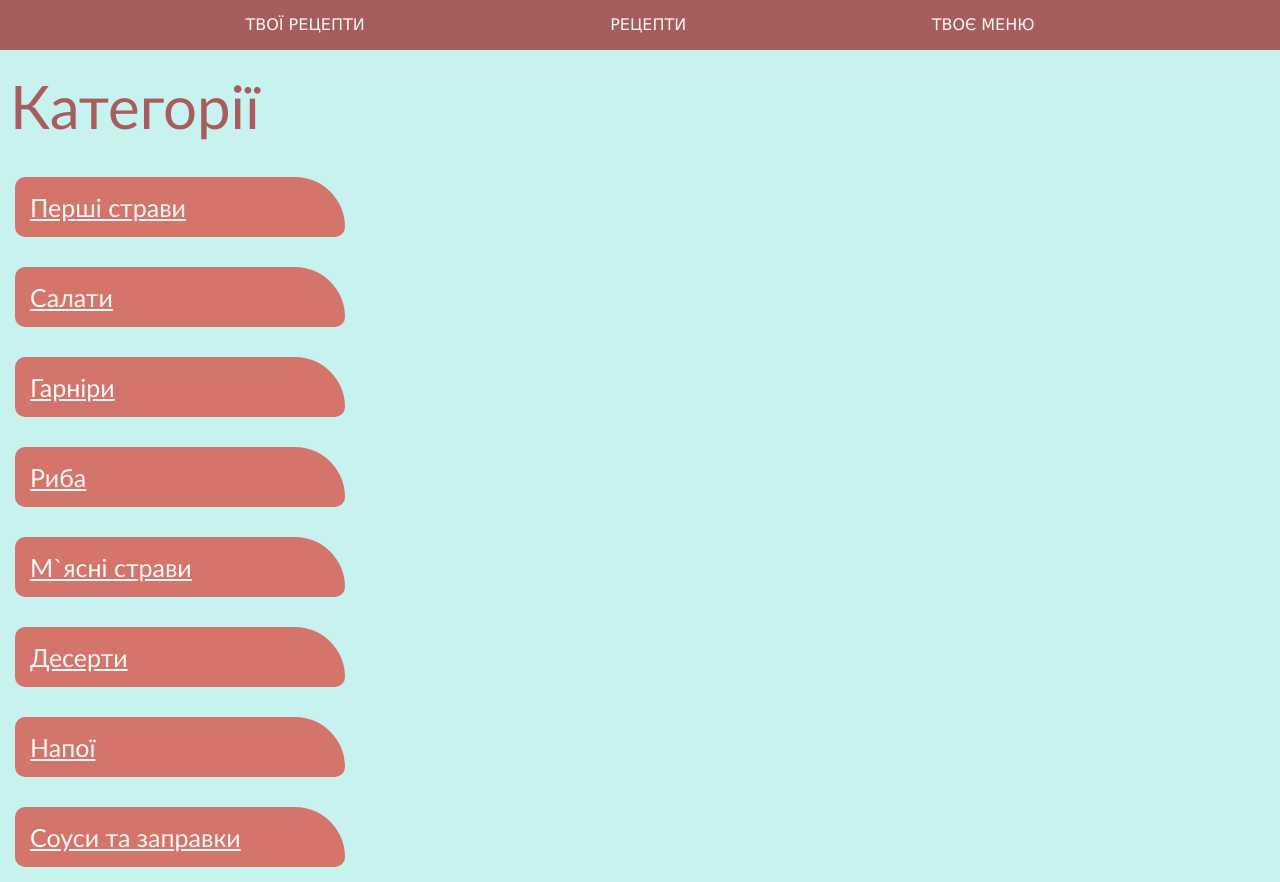
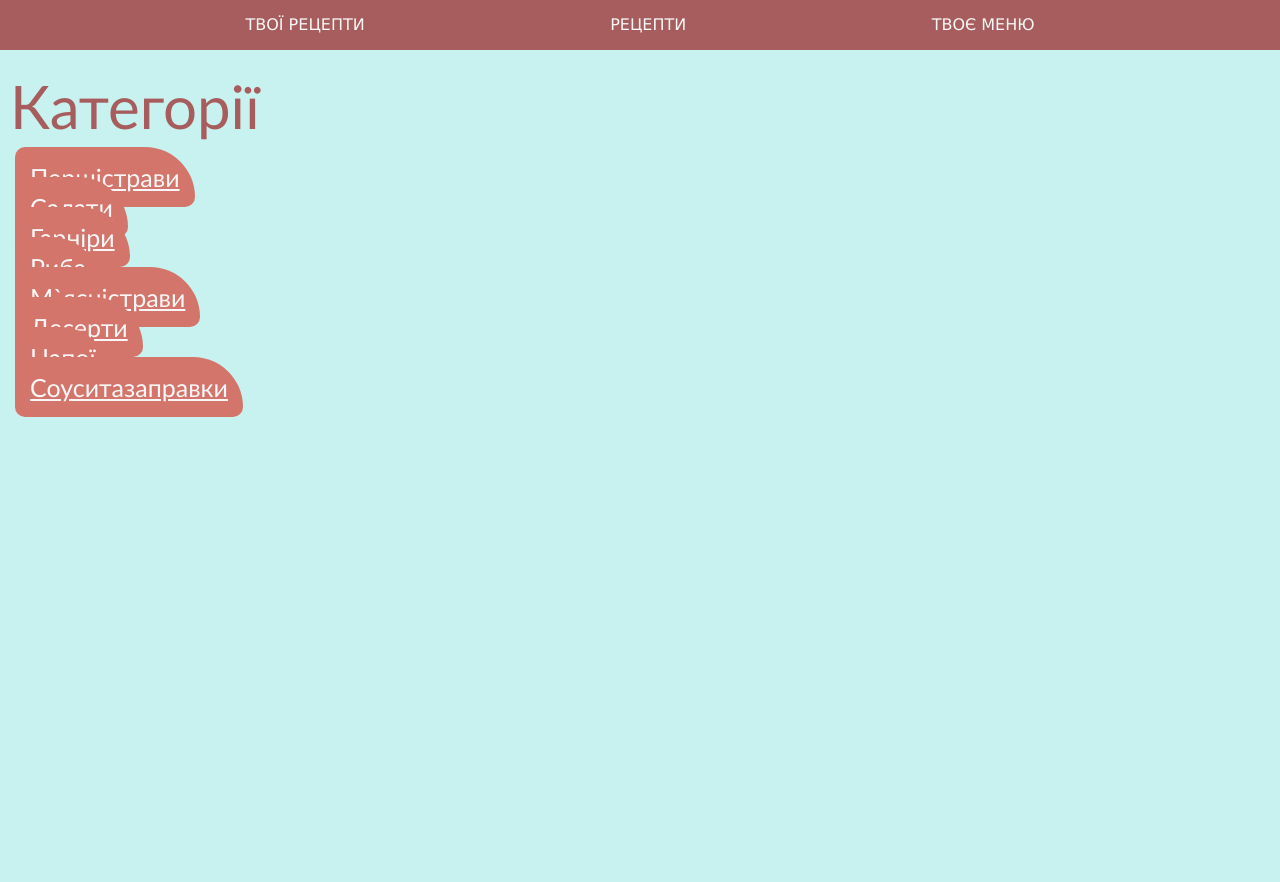
Before and after one commit to Evelinach11/food-app, a React (Create React App) app: page /recipes in a window 1280 px wide. After the commit the page ends 800 px from the top, so only its background shows below. Built offline with nearby package versions, Linux system fonts and the light colour scheme.

Commit message:
fetch data recipe in category

```diff
--- a/package.json
+++ b/package.json
@@ -6,6 +6,7 @@
     "@reduxjs/toolkit": "^1.9.5",
     "@testing-library/jest-dom": "^5.16.5",
     "@testing-library/user-event": "^13.5.0",
+    "axios": "^1.4.0",
     "enzyme": "^3.11.0",
     "luxon": "^3.3.0",
     "moment": "^2.29.4",
--- a/src/App.js
+++ b/src/App.js
@@ -5,6 +5,7 @@ import { YourMenu } from "./Components/YourMenu";
 import { Route, Routes } from "react-router-dom";
 import { Meals } from "./Components/Meals";
 import { Recipes } from "./Components/Recipes";
+import { CategoryRecipes } from "./Components/CategoryRecipes";
 
 function App() {
   return (
@@ -15,6 +16,7 @@ function App() {
         <Route path="/yourmenu" exact element={<YourMenu />} />
         <Route path="/mealstime" exact element={<Meals />} />
         <Route path="/recipes" exact element={<Recipes />} />
+        <Route path="/category/:category" element={<CategoryRecipes />} />
       </Routes>
     </div>
   );
--- /dev/null
+++ b/src/Components/CategoryRecipes.jsx
@@ -0,0 +1,25 @@
+import { useParams } from "react-router-dom";
+import { recipes } from "../data-services/recipes";
+
+export const CategoryRecipes = () => {
+  const { category } = useParams();
+  const filterCategory = recipes.filter(
+    (recipe) => recipe.category === category
+  );
+
+  return (
+    <div>
+      <h2>{category}</h2>
+      <div>
+        <h1>Рецепти</h1>
+        {filterCategory.map((recipe) => (
+          <div key={recipe.id}>
+            <h2>{recipe.title}</h2>
+            <p>Категорія: {recipe.category}</p>
+            <img src={recipe.photo} alt={recipe.title} />
+          </div>
+        ))}
+      </div>
+    </div>
+  );
+};
--- a/src/Components/Meals.jsx
+++ b/src/Components/Meals.jsx
@@ -4,7 +4,7 @@ import {
   addMealsTime,
   getDish,
   addDish,
-} from "../services/service";
+} from "../data-services/service";
 import { useState } from "react";
 import { useSelector } from "react-redux";
 import { selectSelectedDay } from "../store/slices/daySlice";
--- a/src/Components/Recipes.jsx
+++ b/src/Components/Recipes.jsx
@@ -1,23 +1,19 @@
 import { Link } from "react-router-dom";
+
+import { getCategories } from "../data-services/categoties";
+
 export const Recipes = () => {
-  const categorys = [
-    "Перші страви",
-    "Салати",
-    "Гарніри",
-    "Риба",
-    "М`ясні страви",
-    "Десерти",
-    "Напої",
-    "Соуси та заправки",
-  ];
+  const categories = getCategories();
   return (
     <div>
       <h1 className="recipes__title">Категорії</h1>
       <ul className="recipes__item">
-        {categorys.map((category) => (
-          <Link key={category} to="/category" className="recipes__category">
-            {category}
-          </Link>
+        {categories.map((category) => (
+          <li key={category}>
+            <Link to={`/category/${category}`} className="recipes__category">
+              {category}
+            </Link>
+          </li>
         ))}
       </ul>
     </div>
--- /dev/null
+++ b/src/data-services/categoties.js
@@ -0,0 +1,13 @@
+const categories = [
+  "Першістрави",
+  "Салати",
+  "Гарніри",
+  "Риба",
+  "М`ясністрави",
+  "Десерти",
+  "Напої",
+  "Соуситазаправки",
+];
+export const getCategories = () => {
+  return categories;
+};
--- /dev/null
+++ b/src/data-services/recipes.js
@@ -0,0 +1,14 @@
+export const recipes = [
+  {
+    id: 1,
+    title: "Борщ",
+    category: "Першістрави",
+    photo: "1.jpg",
+  },
+  {
+    id: 2,
+    title: "Салат медуза",
+    category: "Салати",
+    photo: "2.jpg",
+  },
+];
```
Also changed, not shown: src/data-services/service.js (renamed from src/services/service.js), 1 other file (tests, documents, lock files or other folders).
